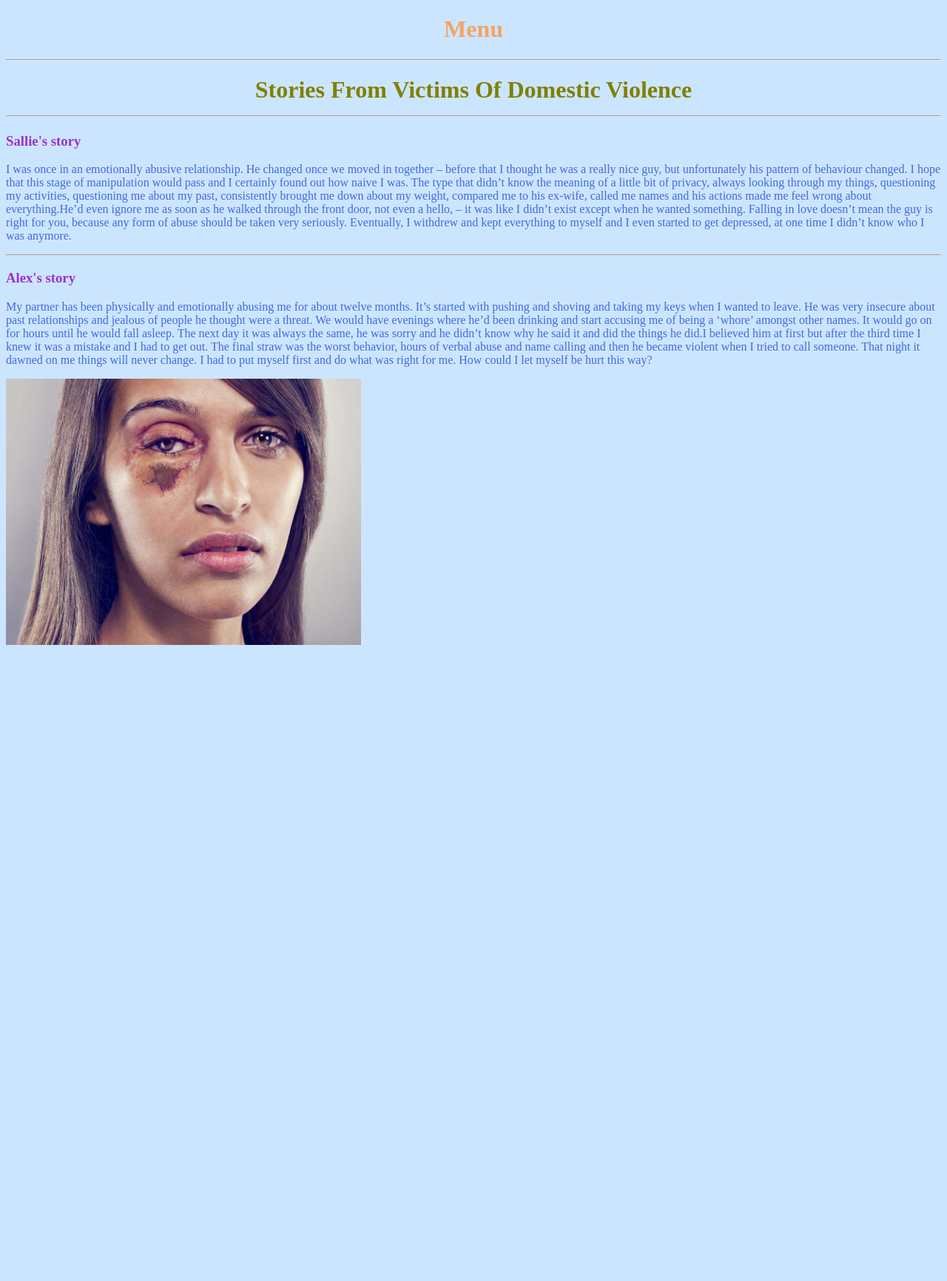
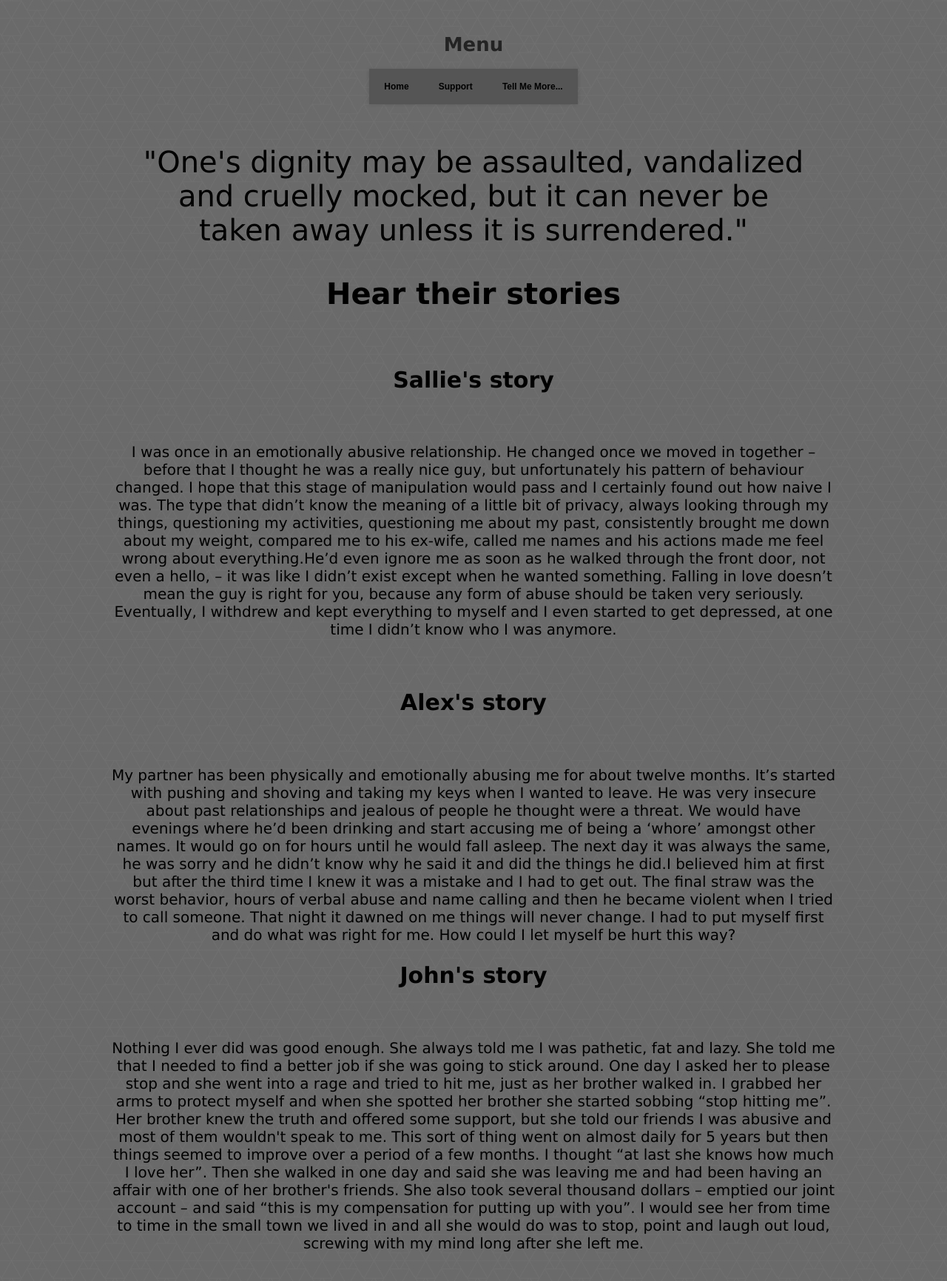
Before and after one commit to AdolfHitleer/Team4, a plain HTML site: page page3.html in a window 1280 px wide. Shown: the whole page at 74% size. Before the commit the page ends 884 px from the top, so only its background shows below. Drawn offline with Linux system fonts and the light colour scheme.

Commit message:
font size and changes in all pages.

```diff
--- a/menu shtuff.css
+++ b/menu shtuff.css
@@ -1,10 +1,16 @@
 		body {
 			font-family: 'Lucida Grande', 'Helvetica Neue', Helvetica, Arial, sans-serif;
 			padding: 20px 50px 150px;
+			margin-right: 100px;
+			margin-left: 100px;
+
 			font-size: 13px;
 			text-align: center;
 			background: url("images/dark_geometric(light).jpg");
 		}
+
+		a { color: inherit;
+			text-decoration: none;}
 
 		ul {
 			text-align: left;
@@ -78,3 +84,9 @@
 			opacity: 1;
 			visibility: visible;
 		}
+		.stories{
+			font-size: 20px
+		}
+		.quote{
+			font-size: 30pt
+		}
--- a/page3.html
+++ b/page3.html
@@ -1,19 +1,80 @@
 <!DOCTYPE html>
 <html lang="en">
+
 <head>
-	<meta charset="UTF-8">
-	<title>Domestic Violence Page 3</title>
+	<link rel="stylesheet" type="text/css" href="menu shtuff.css">
+	<title>Domestic Violence</title>
 </head>
+
 <body style="background-color: #cce5ff">
-	<h1 style="color: sandybrown; text-align: center">Menu</h1>
-	<hr>
-	<h1 style="color: olive; text-align: center">Stories From Victims Of Domestic Violence
-    <hr>
-	<h3 style="color: darkorchid">Sallie's story</h3>
-	<p style="color: royalblue">I was once in an emotionally abusive relationship. He changed once we moved in together – before that I thought he was a really nice guy, but unfortunately his pattern of behaviour changed. I hope that this stage of manipulation would pass and I certainly found out how naive I was. The type that didn’t know the meaning of a little bit of privacy, always looking through my things, questioning my activities, questioning me about my past, consistently brought me down about my weight, compared me to his ex-wife, called me names and his actions made me feel wrong about everything.He’d even ignore me as soon as he walked through the front door, not even a hello, – it was like I didn’t exist except when he wanted something. Falling in love doesn’t mean the guy is right for you, because any form of abuse should be taken very seriously. Eventually, I withdrew and kept everything to myself and I even started to get depressed, at one time I didn’t know who I was anymore.</P>
-    <hr>
-	<h3 style="color: darkorchid">Alex's story</h3>
-    <p style="color: royalblue">My partner has been physically and emotionally abusing me for about twelve months. It’s started with pushing and shoving and taking my keys when I wanted to leave. He was very insecure about past relationships and jealous of people he thought were a threat. We would have evenings where he’d been drinking and start accusing me of being a ‘whore’ amongst other names. It would go on for hours until he would fall asleep. The next day it was always the same, he was sorry and he didn’t know why he said it and did the things he did.I believed him at first but after the third time I knew it was a mistake and I had to get out. The final straw was the worst behavior, hours of verbal abuse and name calling and then he became violent when I tried to call someone. That night it dawned on me things will never change. I had to put myself first and do what was right for me. How could I let myself be hurt this way?</p>
-	<img src="images/image23.jpg" width="480" height="360"/>
+	<h1 style="color:#232323">Menu</h1>
+
+	<!--menu-->
+
+	<ul>
+		<a href="index.html">
+			<li>Home</li>
+			<a href="Get Help.html">
+				<li>Support</li>
+				<li>
+					Tell Me More...
+					<ul>
+						<div class="shadow">
+							<a href="page3.html">
+								<li>Stories</li>
+							</a>
+							<a href="InfoPage.html">
+								<li>information</li>
+							</a>
+							<a href="Contact page.html">
+								<li>About us</li>
+							</a>
+						</div>
+					</ul>
+				</li>
+	</ul>
+	<div>
+		<br>
+		<p class="quote">"One's dignity may be assaulted, vandalized <br>
+			 and cruelly mocked, but it can never be <br> taken away unless it is surrendered."</font></p>
+	</div>
+	<div class="stories">
+		<h1>Hear their stories</h1>
+		<br>
+		<h2>Sallie's story</h2>
+		<br>
+		<p>I was once in an emotionally abusive relationship. He changed once we moved in together – before that I thought he was
+			a really nice guy, but unfortunately his pattern of behaviour changed. I hope that this stage of manipulation would pass
+			and I certainly found out how naive I was. The type that didn’t know the meaning of a little bit of privacy, always looking
+			through my things, questioning my activities, questioning me about my past, consistently brought me down about my weight,
+			compared me to his ex-wife, called me names and his actions made me feel wrong about everything.He’d even ignore me as
+			soon as he walked through the front door, not even a hello, – it was like I didn’t exist except when he wanted something.
+			Falling in love doesn’t mean the guy is right for you, because any form of abuse should be taken very seriously. Eventually,
+			I withdrew and kept everything to myself and I even started to get depressed, at one time I didn’t know who I was anymore.</P>
+		<br>
+		<h2>Alex's story</h2>
+		<br>
+		<p>My partner has been physically and emotionally abusing me for about twelve months. It’s started with pushing and shoving
+			and taking my keys when I wanted to leave. He was very insecure about past relationships and jealous of people he thought
+			were a threat. We would have evenings where he’d been drinking and start accusing me of being a ‘whore’ amongst other
+			names. It would go on for hours until he would fall asleep. The next day it was always the same, he was sorry and he didn’t
+			know why he said it and did the things he did.I believed him at first but after the third time I knew it was a mistake
+			and I had to get out. The final straw was the worst behavior, hours of verbal abuse and name calling and then he became
+			violent when I tried to call someone. That night it dawned on me things will never change. I had to put myself first and
+			do what was right for me. How could I let myself be hurt this way?</p>
+		<h2>John's story</h2>
+		<br>
+		<p>Nothing I ever did was good enough. She always told me I was pathetic, fat and lazy. She told me that I needed to find
+			a better job if she was going to stick around. One day I asked her to please stop and she went into a rage and tried to
+			hit me, just as her brother walked in. I grabbed her arms to protect myself and when she spotted her brother she started
+			sobbing “stop hitting me”. Her brother knew the truth and offered some support, but she told our friends I was abusive
+			and most of them wouldn't speak to me. This sort of thing went on almost daily for 5 years but then things seemed to improve
+			over a period of a few months. I thought “at last she knows how much I love her”. Then she walked in one day and said
+			she was leaving me and had been having an affair with one of her brother's friends. She also took several thousand dollars
+			– emptied our joint account – and said “this is my compensation for putting up with you”. I would see her from time to
+			time in the small town we lived in and all she would do was to stop, point and laugh out loud, screwing with my mind long
+			after she left me.</p>
+	</div>
 </body>
+
 </html>
```
Also changed, not shown: Get Help.html (+15 -11 lines), InfoPage.html (+13 -14 lines), index.html (+5 -5 lines).
